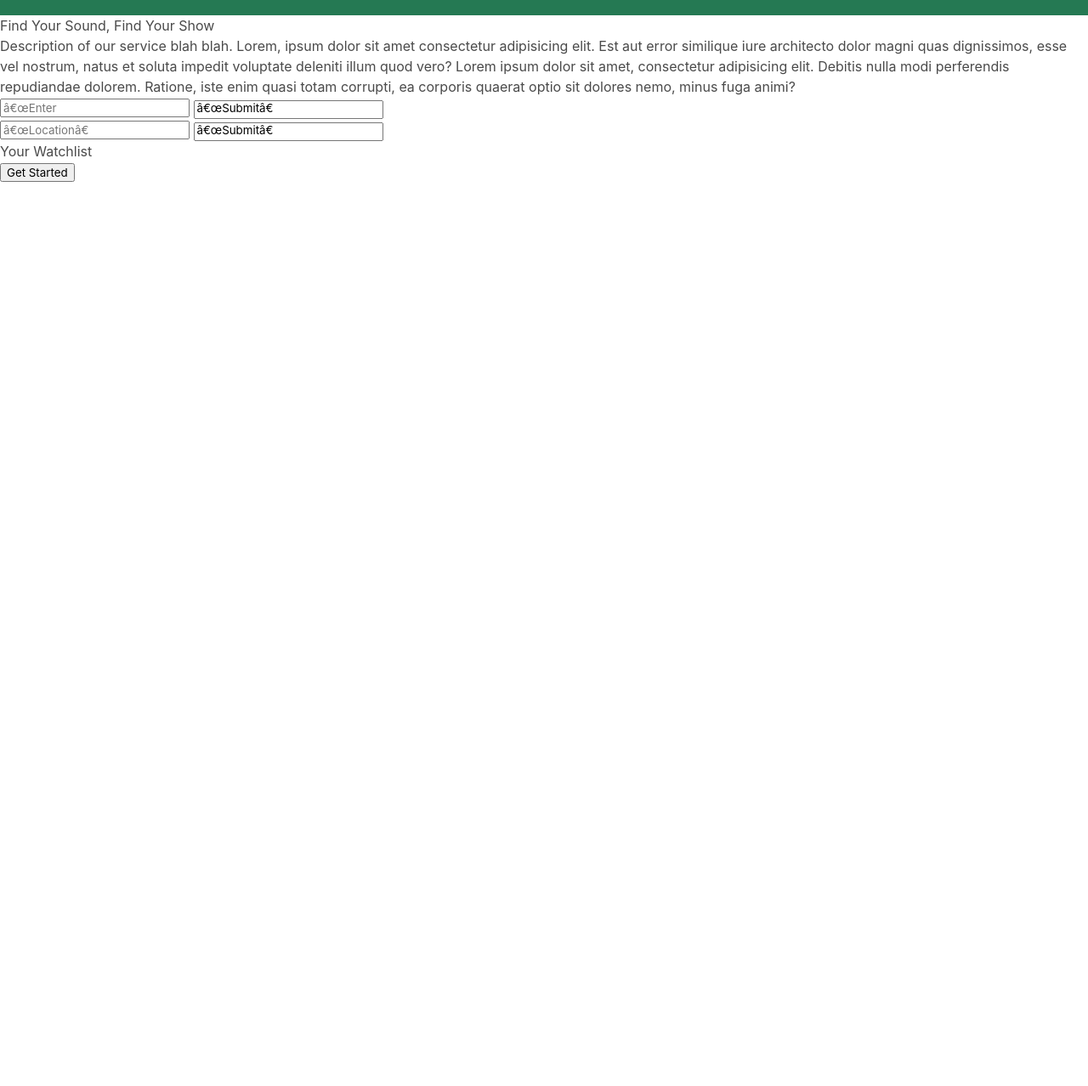
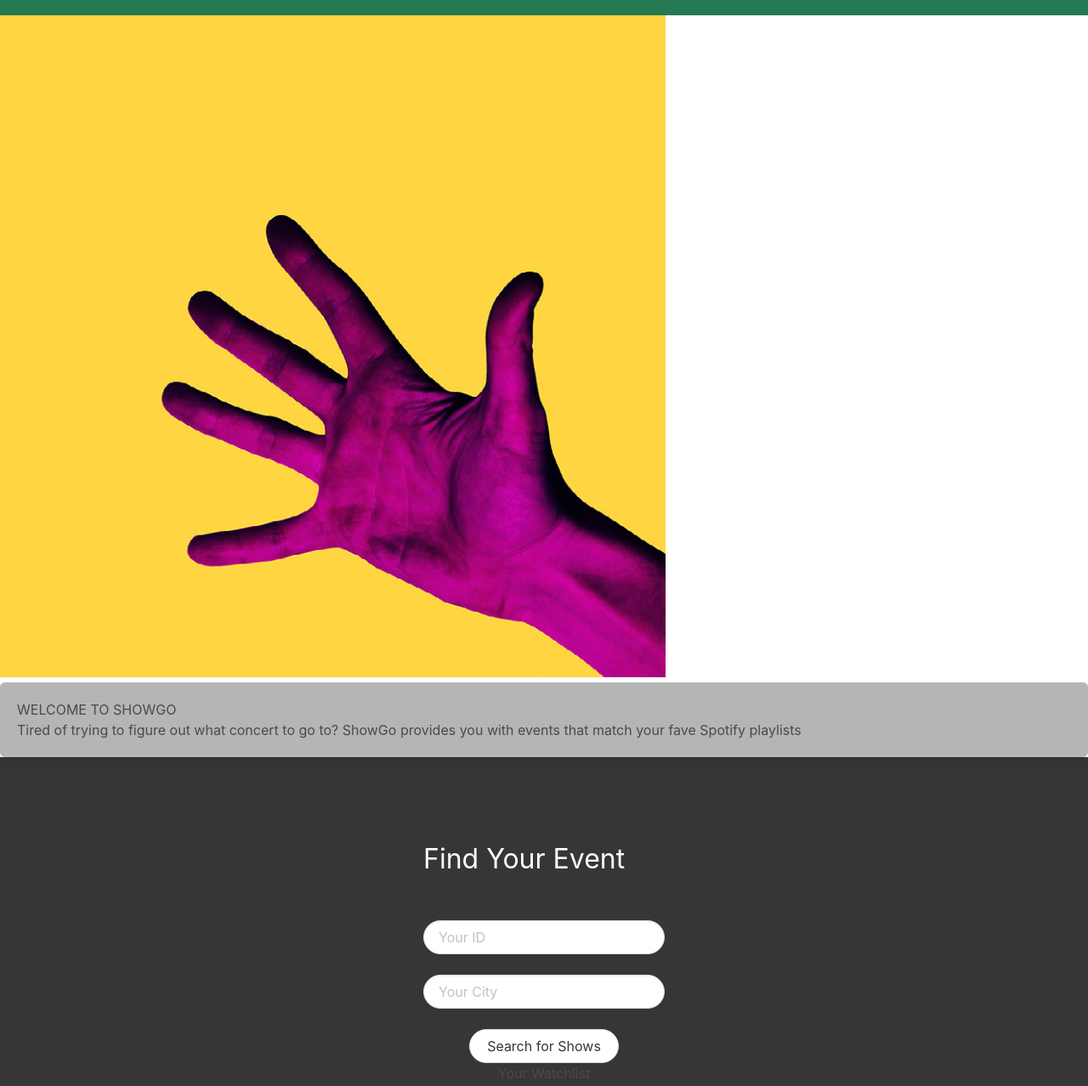
Before and after one commit to gitJanaeW/show-go, a plain HTML site: page index.html in a window 1280 px wide. Shown: the part 42-1320 px from the top of the page at 85% size. Before the commit the page ends 800 px from the top, so only its background shows below. Drawn offline with nearby package versions, Linux system fonts and the light colour scheme; no server answers.

Commit message:
adding form styling

```diff
--- a/index.html
+++ b/index.html
@@ -7,7 +7,7 @@
     <link href=“/dist/output.css” rel=“stylesheet”>
 </head>
 <body>
-    <header class="">
+    <header>
         <!-- Navbar reference: https://bulma.io/documentation/components/navbar/#basic-navbar -->
         <nav class="navbar has-background-success-dark py-1">
             <div class="navbar-brand">
@@ -27,23 +27,42 @@
                     <a href="#" class="navbar-item">Contact</a>
                 </div>
             </div>
-
           </nav>
     </header>
+    <section>
+        <img src="./assets/images/concert-hand.png" alt="A purple hand on a bright yellow backdrop" class="content-hand-img">
+    <div class="box has-background-grey-light is-relative">
+        <h2>WELCOME TO SHOWGO</h2>
+        <p>Tired of trying to figure out what concert to go to? ShowGo provides you with events that match your fave Spotify playlists</p>
+    </div>
+    </section>
+    <main class="has-background-grey-darker is-flex is-flex-direction-column is-align-items-center py-6">
+        <!--Form Section-->
+        <!--Submit Username-->
+        <section>
+            <h2 class="px-auto has-text-white my-6 mx-auto is-size-3">Find Your Event</h2>
+            <form id="submit-btn" class="is-flex is-flex-direction-column is-align-items-center">
+                <input id=“spot-id” type=“text” placeholder="Your ID" name=“username” class="input is-rounded py-2" required/><br>
+                <input id=“location” type=“text” placeholder="Your City" class="input is-rounded py-2" required/><br>
+                <button id="submitBtn" class="button is-rounded">Search for Shows</button>
+            </form>
+        </section>
+        <!--watchlist-->
+        <section>
+            <h2>Your Watchlist</h2>
+            <!-- If no watchlist items, show text that says “You have nothing on your watchlist” -->
+        </section>
+        <section>
+            <div class=“results” visibility=“hidden”></div>
+        </section>
+    </main>
+    <script src='script.js' type="text/javascript"></script>
 
-
-    <main>
+    <!-- @Sonja: This was your input. Didn't want to throw it away without permission! -->
+            <!--Form Section-->
+        <!--Submit Username-->
         <section>
-            <h2 >Find Your Sound, Find Your Show</h2>
-            <p>Description of our service blah blah. Lorem, ipsum dolor sit amet consectetur adipisicing elit. Est aut
-                error similique iure architecto dolor magni quas dignissimos, esse vel nostrum, natus et soluta impedit
-                voluptate deleniti illum quod vero? Lorem ipsum dolor sit amet, consectetur adipisicing elit. Debitis
-                nulla modi perferendis repudiandae dolorem. Ratione, iste enim quasi totam corrupti, ea corporis quaerat
-                optio sit dolores nemo, minus fuga animi?</p>
-        </section>
-        <!--Form Section-->
-        <!--Submite Username-->
-        <section>
+            <h2 class="px-auto has-text-white my-6 mx-auto is-size-3">Find Your Event</h2>
             <form action=“” id=“submit-username”>
                 <input class=“border-solid border-2 border-indigo-600” type=“text”
                     placeholder=“Enter Your Spotify Username!” id=“spot-id” name=“username” required />
@@ -57,16 +76,5 @@
                 <input type=“submit” value=“Submit” />
             </form>
         </section>
-        <!--watchlist-->
-        <section>
-            <h2>Your Watchlist</h2>
-            <!-- If no watchlist items, show text that says “You have nothing on your watchlist” -->
-        </section>
-        <section>
-            <button>Get Started</button>
-            <div class=“results” visibility=“hidden”></div>
-        </section>
-    </main>
-    <script src='script.js' type="text/javascript"></script>
 </body>
 </html>
```
